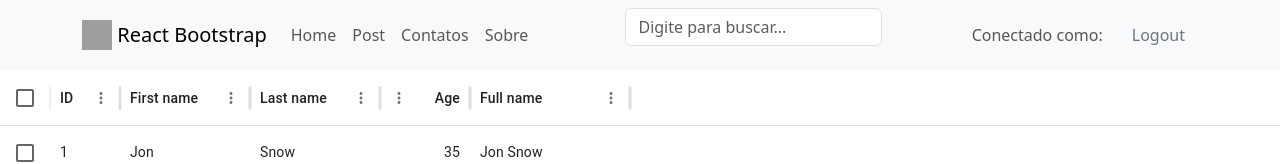
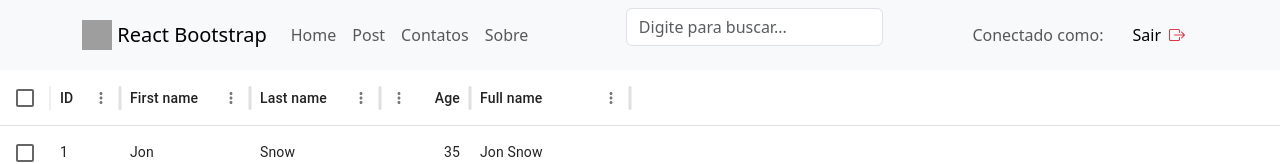
Before and after one commit to breno-oliveira98/react-post-app, a React (Vite) app: page /home in a window 1280 px wide. Shown: the top 164 px of the page. Built offline with nearby package versions, Linux system fonts and the light colour scheme; sample sign-in values are in the browser's storage; grey boxes are pictures that could not be loaded.

Commit message:
adicionando icone no logout

```diff
--- a/index.html
+++ b/index.html
@@ -4,6 +4,7 @@
     <meta charset="UTF-8" />
     <link rel="icon" type="image/svg+xml" />
     <meta name="viewport" content="width=device-width, initial-scale=1.0" />
+    <link rel="stylesheet" href="https://cdn.jsdelivr.net/npm/bootstrap-icons@1.11.3/font/bootstrap-icons.min.css">
     <title>React Post</title>
   </head>
   <body>
--- a/src/components/Header/Header.jsx
+++ b/src/components/Header/Header.jsx
@@ -57,8 +57,8 @@ export const Header = () => {
           Conectado como: <a href="#login">{userInfo?.nome}</a>
           </Navbar.Text>
           {userInfo && (
-            <span className="text-secondary btn ms-3" onClick={logout}>
-              Logout
+            <span className="text-black btn ms-3 d-flex align-items-center gap-2" onClick={logout}>
+              Sair <i class="bi bi-box-arrow-right text-danger"></i>
             </span>
           )}
         </Navbar.Collapse>
```
